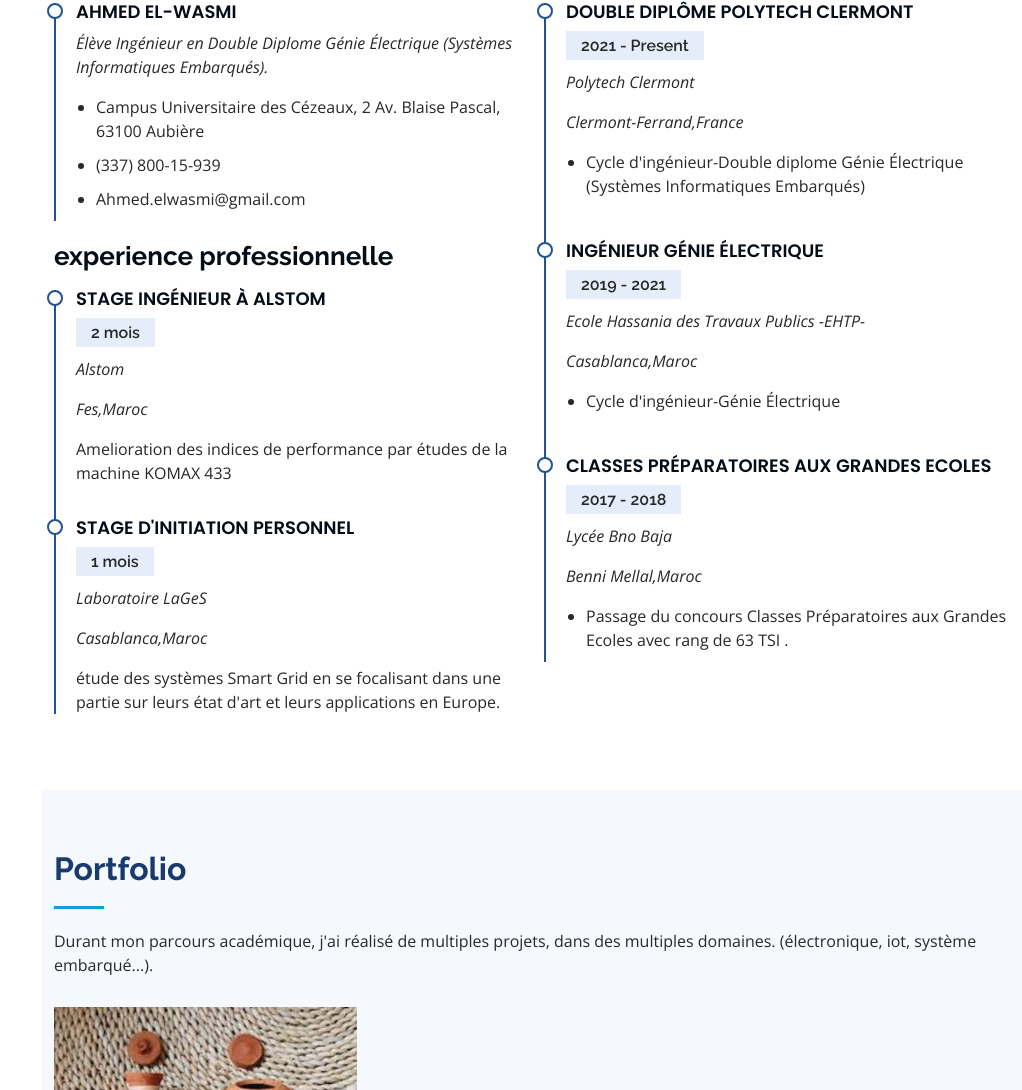
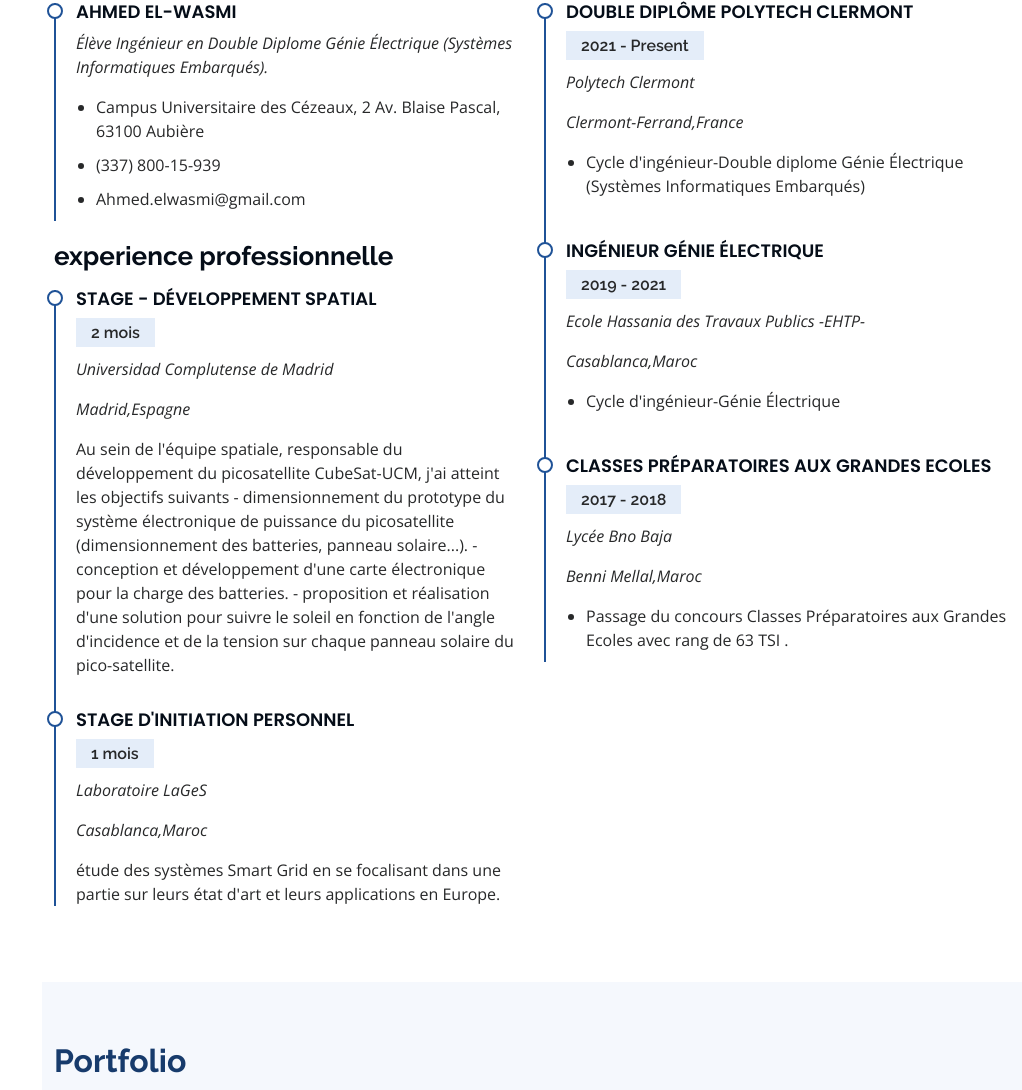
Before and after one commit to AhmedWasmi/Ahmed-Portfolio.github.io, a plain HTML site: page index.html in a window 1280 px wide. Shown: the part 2273-3363 px from the top of the page, without its empty margins (258-1280 px from the left). Drawn offline with nearby package versions, Linux system fonts and the light colour scheme.

Commit message:
update page

```diff
--- a/index.html
+++ b/index.html
@@ -212,11 +212,15 @@
 
             <h3 class="resume-title">experience professionnelle</h3>
             <div class="resume-item">
-              <h4>Stage Ingénieur à Alstom</h4>
+              <h4>stage - Développement spatial</h4>
               <h5>2 mois</h5>
-              <p><em>Alstom</em></p>
-              <p><em>Fes,Maroc</em></p>
-              <p>Amelioration des indices de performance par études de la machine KOMAX 433</p>
+              <p><em>Universidad Complutense de Madrid</em></p>
+              <p><em>Madrid,Espagne</em></p>
+              <p>Au sein de l'équipe spatiale, responsable du développement du picosatellite CubeSat-UCM, j'ai atteint les objectifs suivants
+- dimensionnement du prototype du système électronique de puissance du picosatellite
+(dimensionnement des batteries, panneau solaire...).
+- conception et développement d'une carte électronique pour la charge des batteries.
+- proposition et réalisation d'une solution pour suivre le soleil en fonction de l'angle d'incidence et de la tension sur chaque panneau solaire du pico-satellite.</p>
             </div>
             <div class="resume-item">
               <h4>Stage d'initiation personnel</h4>
```
